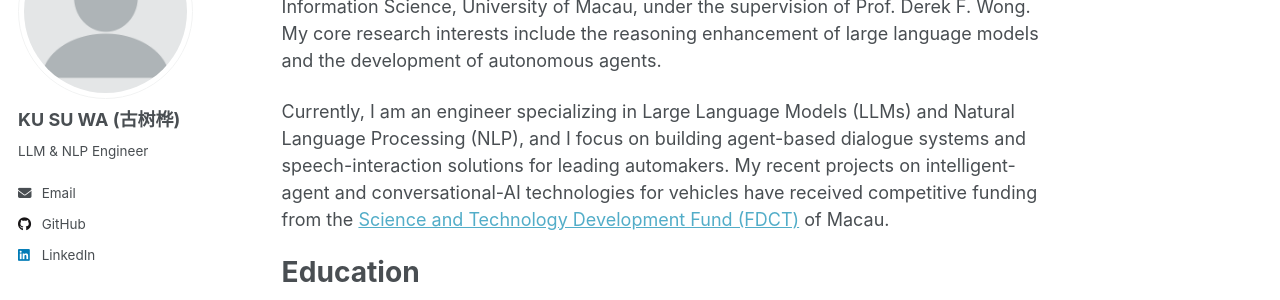
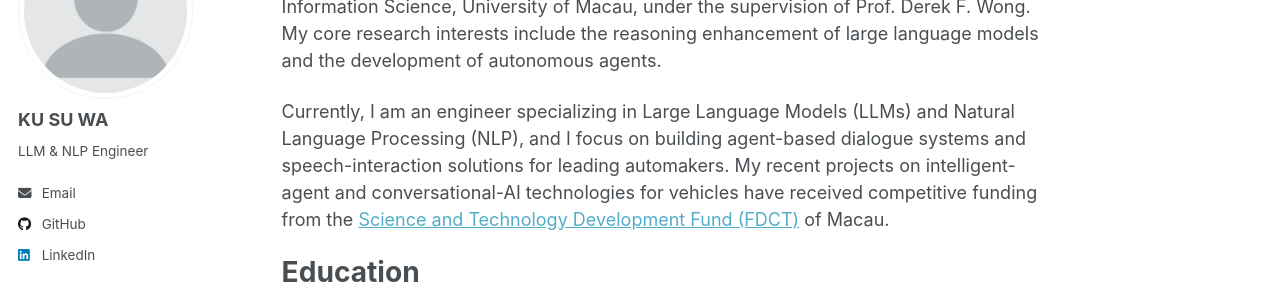
Before and after one commit to Ruka2/kutree, a Jekyll site: the page built from _pages/about.md, in a window 1280 px wide. Shown: the part 175-475 px from the top of the page. Built offline with Jekyll 4.4.1, drawn with Linux system fonts in a browser that asks for light colours; a script that is not in the unit is left out.

Commit message:
update profile

```diff
--- a/_config.yml
+++ b/_config.yml
@@ -23,7 +23,7 @@ repository               : "ruka2/kutree"
 author:
   # Biographic information
   avatar           : "profile.png"
-  name             : "KU SU WA (古树桦)"
+  name             : "KU SU WA"
   pronouns         : # example: "she/her"
   bio              : "LLM & NLP Engineer"
   location         : # "Earth"
```
